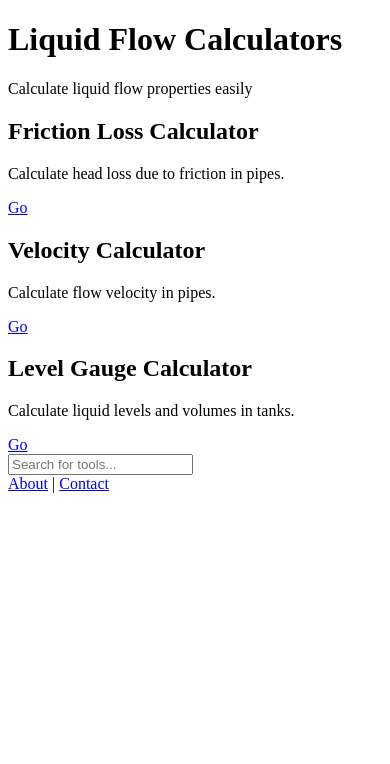
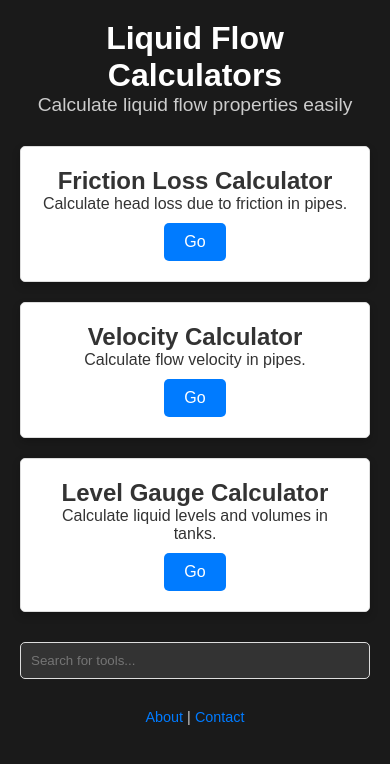
Before and after one commit to C0de-W0lfe/Liquid-Calculators, a plain HTML site: page index.html in a window 390 px wide. Drawn offline with Linux system fonts and the light colour scheme.

Commit message:
Update styles.css

```diff
--- a/styles.css
+++ b/styles.css
@@ -1,40 +1,157 @@
-<!DOCTYPE html>
-<html lang="en">
-<head>
-    <meta charset="UTF-8">
-    <meta name="viewport" content="width=device-width, initial-scale=1.0">
-    <title>Liquid Flow Calculators</title>
-    <link rel="stylesheet" href="styles.css">
-</head>
-<body>
-    <header>
-        <h1>Liquid Flow Calculators</h1>
-        <p>Calculate liquid flow properties easily</p>
-    </header>
-    <main>
-        <div class="calculator-cards">
-            <div class="card">
-                <h2>Friction Loss Calculator</h2>
-                <p>Calculate head loss due to friction in pipes.</p>
-                <a href="friction-loss.html" class="btn">Go</a>
-            </div>
-            <div class="card">
-                <h2>Velocity Calculator</h2>
-                <p>Calculate flow velocity in pipes.</p>
-                <a href="velocity.html" class="btn">Go</a>
-            </div>
-            <div class="card">
-                <h2>Level Gauge Calculator</h2>
-                <p>Calculate liquid levels and volumes in tanks.</p>
-                <a href="level-gauge.html" class="btn">Go</a>
-            </div>
-        </div>
-        <div class="search-bar">
-            <input type="text" placeholder="Search for tools...">
-        </div>
-    </main>
-    <footer>
-        <a href="#">About</a> | <a href="#">Contact</a>
-    </footer>
-</body>
-</html>
+* {
+    margin: 0;
+    padding: 0;
+    box-sizing: border-box;
+    font-family: Arial, sans-serif;
+}
+
+body {
+    background-color: #1a1a1a; /* Dark background from the image */
+    padding: 20px;
+    color: #fff; /* Default text color for dark background */
+}
+
+header {
+    text-align: center;
+    margin-bottom: 30px;
+    color: #fff; /* Ensure header text is white */
+}
+
+header h1 {
+    font-size: 2.5em;
+    color: #fff;
+}
+
+header p {
+    font-size: 1.2em;
+    color: #ccc; /* Lighter gray for subtitle */
+}
+
+.calculator-cards {
+    display: flex;
+    justify-content: center;
+    gap: 20px;
+    flex-wrap: wrap;
+    margin-bottom: 30px;
+}
+
+.card {
+    background-color: white;
+    border: 1px solid #ddd;
+    border-radius: 5px;
+    padding: 20px;
+    width: 300px;
+    text-align: center;
+    box-shadow: 0 4px 8px rgba(0, 0, 0, 0.2); /* Stronger shadow for contrast */
+    color: #333; /* Dark text on white cards */
+}
+
+.card:hover {
+    border-color: #007bff;
+    box-shadow: 0 6px 12px rgba(0, 0, 0, 0.3); /* Enhanced hover shadow */
+}
+
+.btn {
+    background-color: #007bff; /* Blue buttons from the image */
+    color: white;
+    padding: 10px 20px;
+    border: none;
+    border-radius: 5px;
+    cursor: pointer;
+    text-decoration: none;
+    display: inline-block;
+    margin-top: 10px;
+}
+
+.btn:hover {
+    background-color: #0056b3; /* Darker blue on hover */
+}
+
+.search-bar {
+    text-align: center;
+    margin-bottom: 20px;
+}
+
+.search-bar input {
+    padding: 10px;
+    width: 300px;
+    border: 1px solid #ddd;
+    border-radius: 5px;
+    background-color: #333; /* Darker input background to match theme */
+    color: #fff; /* White text for contrast */
+    placeholder-color: #ccc; /* Placeholder text color, if supported */
+}
+
+form {
+    max-width: 500px;
+    margin: 0 auto;
+    display: flex;
+    flex-direction: column;
+    gap: 15px;
+}
+
+label {
+    font-size: 1.1em;
+    color: #333;
+}
+
+input {
+    padding: 10px;
+    border: 1px solid #ddd;
+    border-radius: 5px;
+    background-color: #fff; /* White background for inputs on calculator pages */
+    color: #333; /* Dark text for inputs */
+}
+
+.result {
+    margin-top: 20px;
+    padding: 15px;
+    border: 1px solid #ddd;
+    border-radius: 5px;
+    text-align: center;
+    font-size: 1.2em;
+    color: #007bff;
+    background-color: #fff; /* White background for result */
+}
+
+.explanation {
+    margin-top: 20px;
+    font-style: italic;
+    color: #666;
+    text-align: center;
+}
+
+footer {
+    text-align: center;
+    margin-top: 30px;
+    font-size: 0.9em;
+    color: #ccc; /* Lighter gray for footer text */
+}
+
+footer a {
+    color: #007bff;
+    text-decoration: none;
+}
+
+footer a:hover {
+    text-decoration: underline;
+}
+
+@media (max-width: 600px) {
+    header h1 {
+        font-size: 2em;
+    }
+    .calculator-cards {
+        flex-direction: column;
+        align-items: center;
+    }
+    .card {
+        width: 100%;
+    }
+    .search-bar input {
+        width: 100%;
+    }
+    form {
+        padding: 0 10px;
+    }
+}
```
